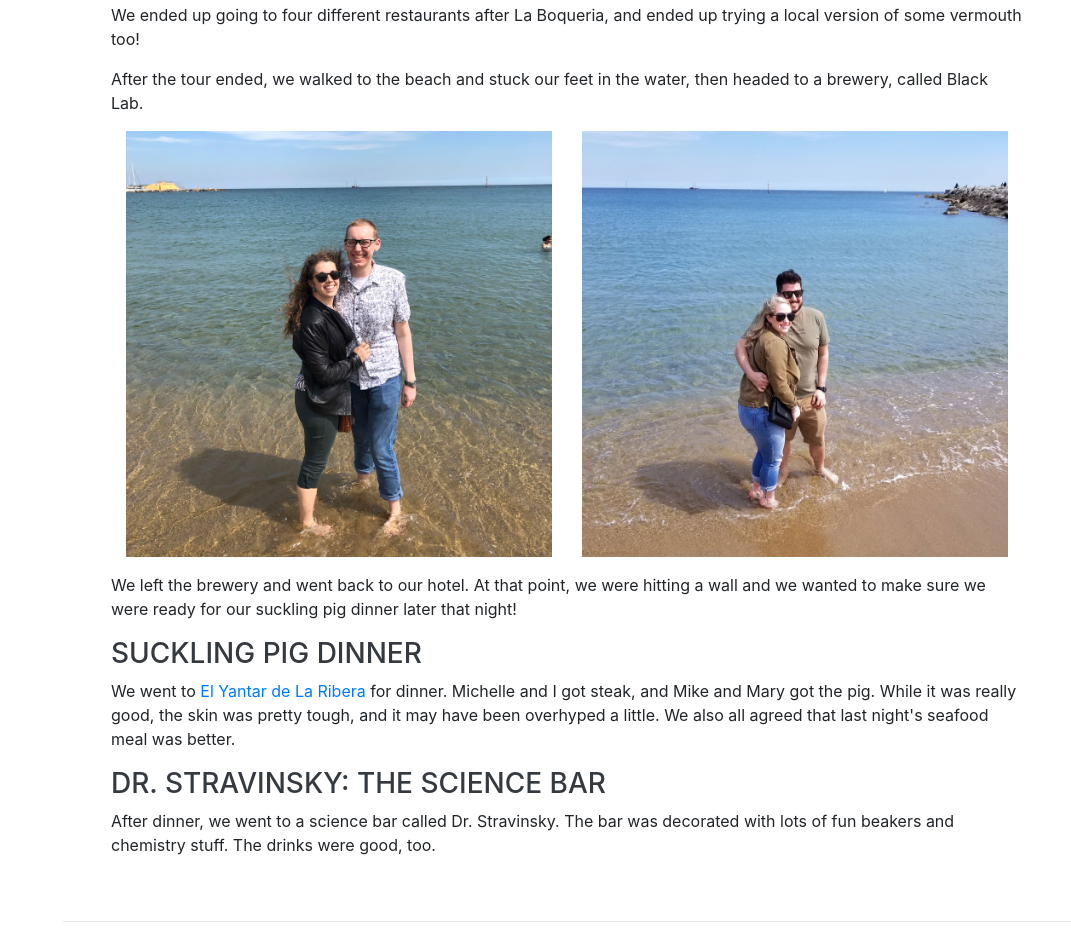
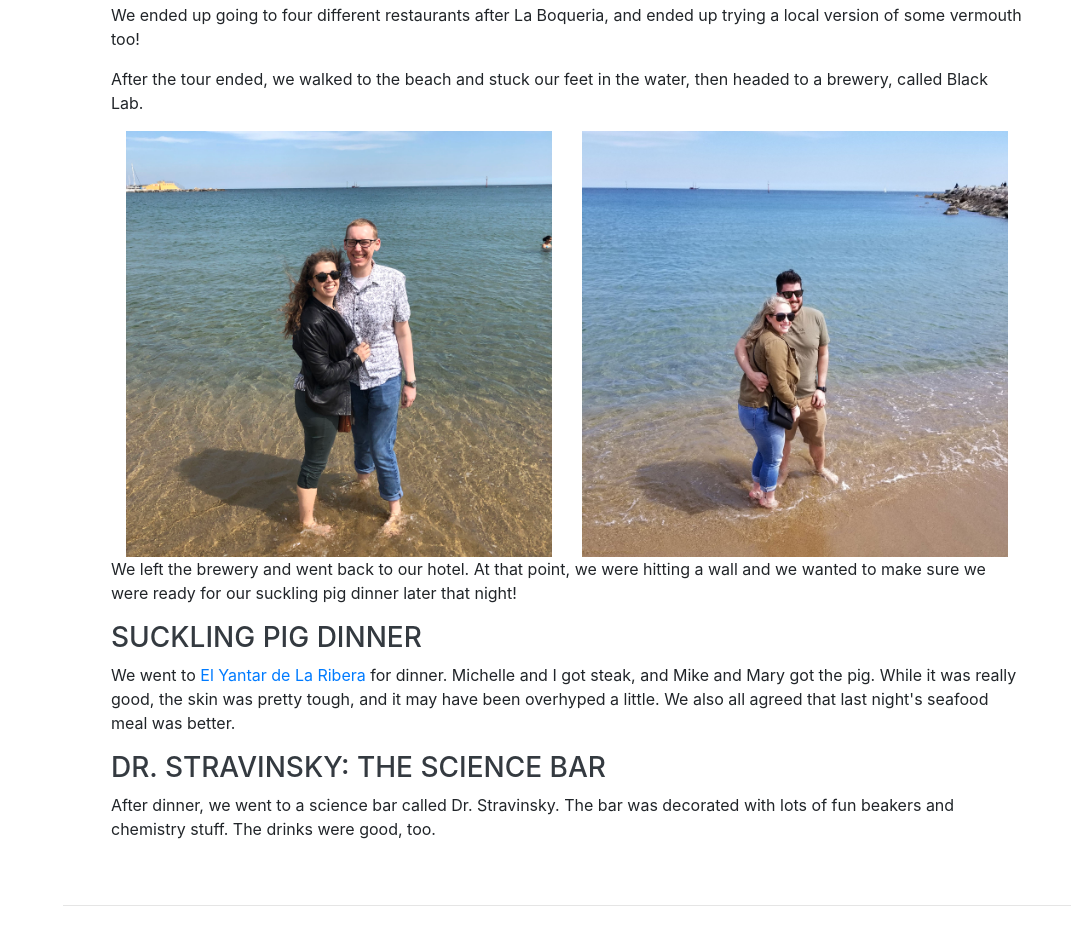
Before and after one commit to mattred1/itinerary, a website with bundled scripts: page index.html in a window 1280 px wide. Shown: the part 3918-4846 px from the top of the page, without its empty margins (209-1280 px from the left). Built offline with nearby package versions, Linux system fonts and the light colour scheme; a web font is replaced by a local one.

Commit message:
Test out getting rid of p tags for side by side images

```diff
--- a/index.html
+++ b/index.html
@@ -173,10 +173,10 @@
         <div class="container">
           <div class="row">
             <div class="col">
-              <p><img src="img/mattmarywater.jpg" class="img-fluid" align="center" alt="Matt and Mary on the beach" /></p>
+              <img src="img/mattmarywater.jpg" class="img-fluid" align="center" alt="Matt and Mary on the beach" />
             </div>
             <div class="col">
-              <p><img src="img/michmikewater.jpg" class="img-fluid" align="center" alt="Michelle an Mike on the beach" /></p>
+              <img src="img/michmikewater.jpg" class="img-fluid" align="center" alt="Michelle an Mike on the beach" />
             </div>
           </div>
         </div>
```
